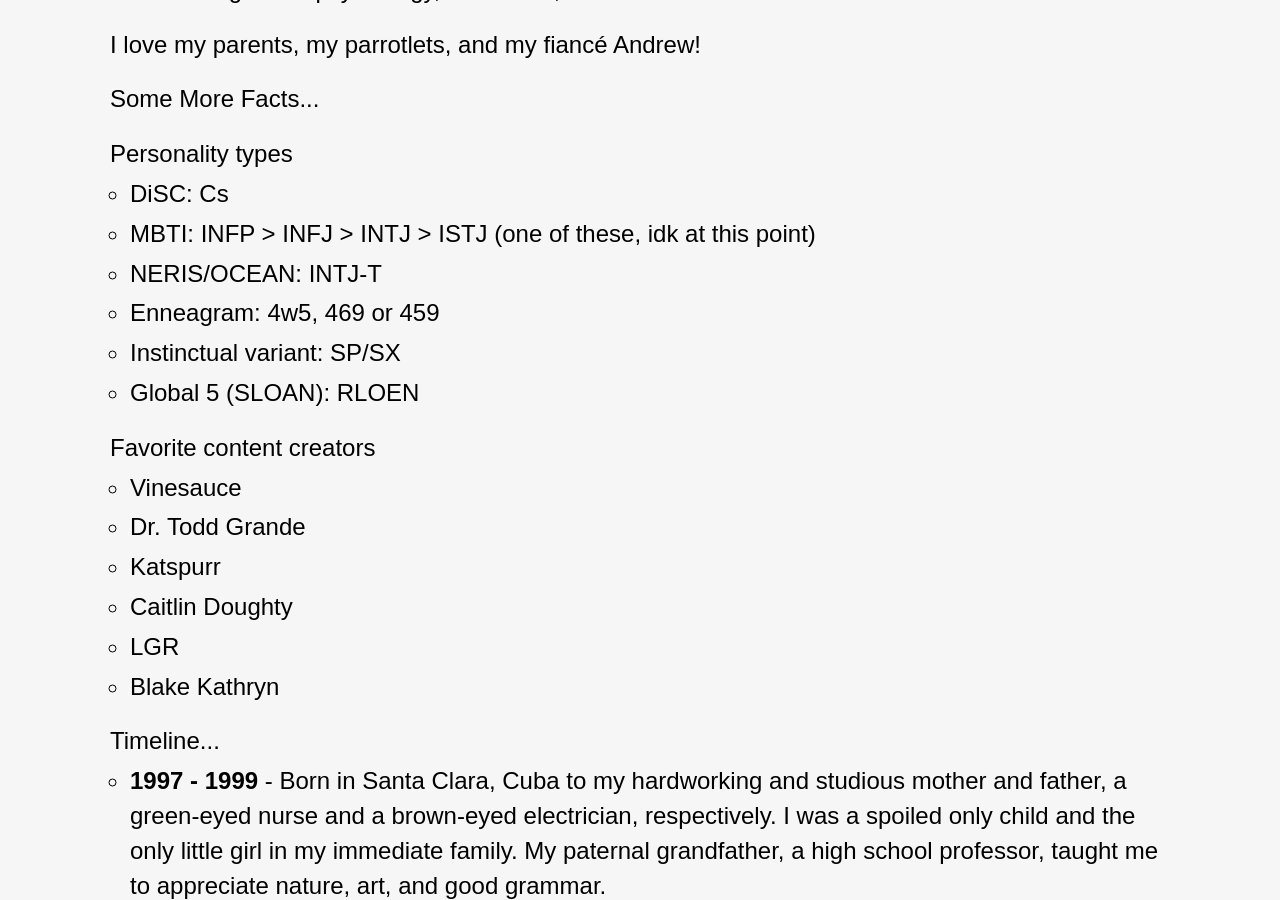
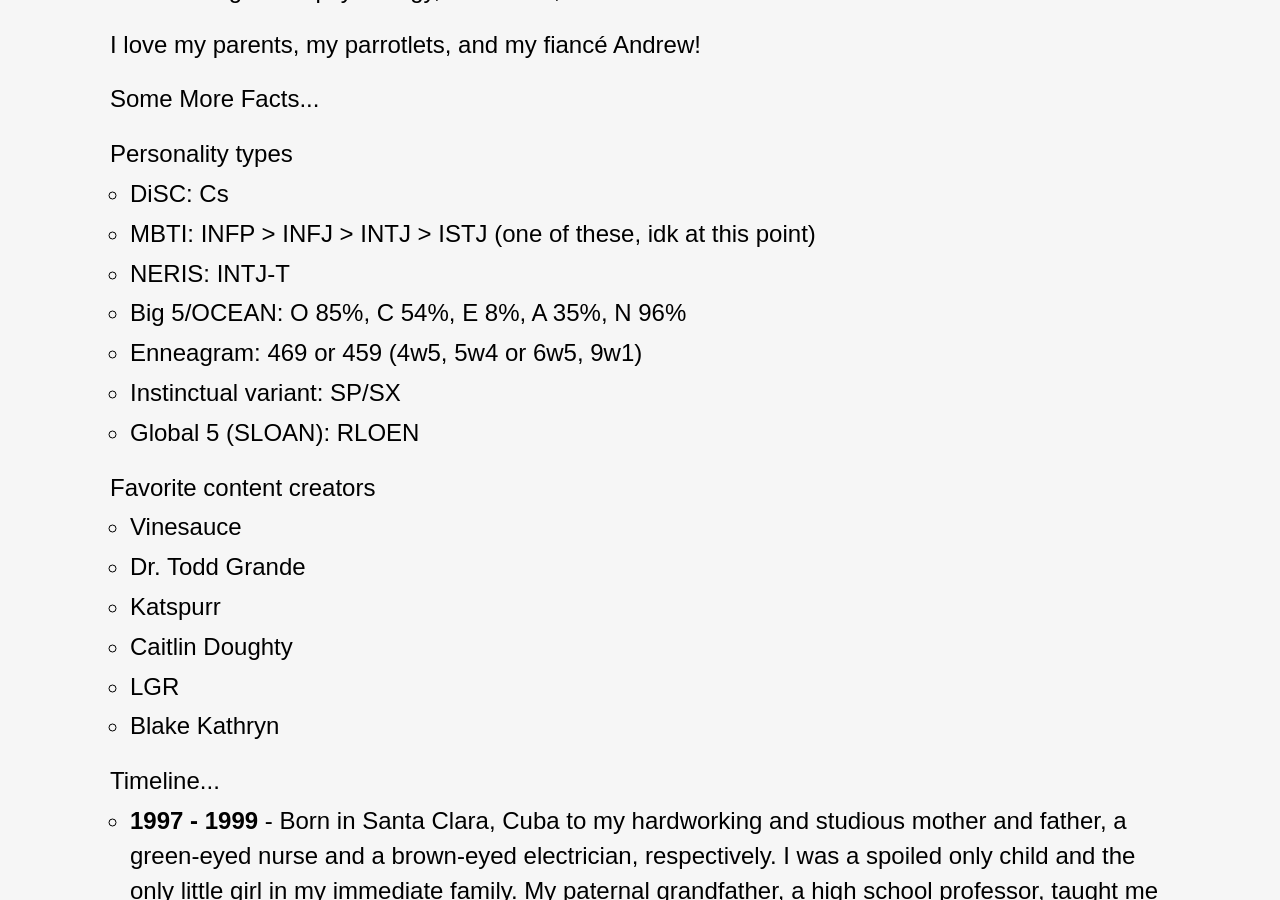
Before and after one commit to liz-lorena/2020, a Jekyll site: the page built from about/index.html, in a window 1280 px wide and 900 px high, scrolled down 916 px. Built offline with Jekyll 4.4.1, drawn with Linux system fonts in a browser that asks for light colours.

Commit message:
Update index.html

```diff
--- a/about/index.html
+++ b/about/index.html
@@ -16,8 +16,9 @@
 <ul>
    <li>DiSC: Cs</li>
    <li>MBTI: INFP > INFJ > INTJ > ISTJ (one of these, idk at this point)</li>
-   <li>NERIS/OCEAN: INTJ-T</li>
-   <li>Enneagram: 4w5, 469 or 459</li>
+   <li>NERIS: INTJ-T</li>
+   <li>Big 5/OCEAN: O 85%, C 54%, E 8%, A 35%, N 96%</li>
+   <li>Enneagram: 469 or 459 (4w5, 5w4 or 6w5, 9w1)</li>
    <li>Instinctual variant: SP/SX</li>
    <li>Global 5 (SLOAN): RLOEN</li>
 </ul>
```
